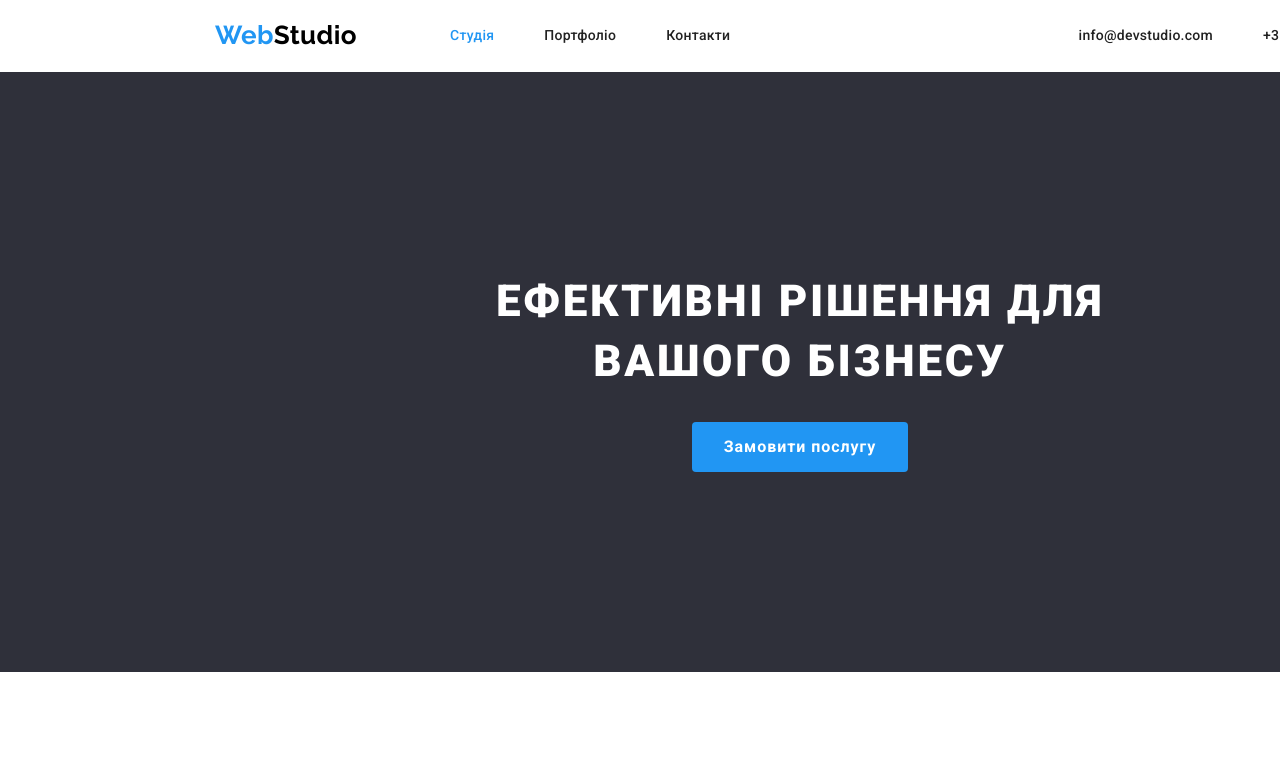
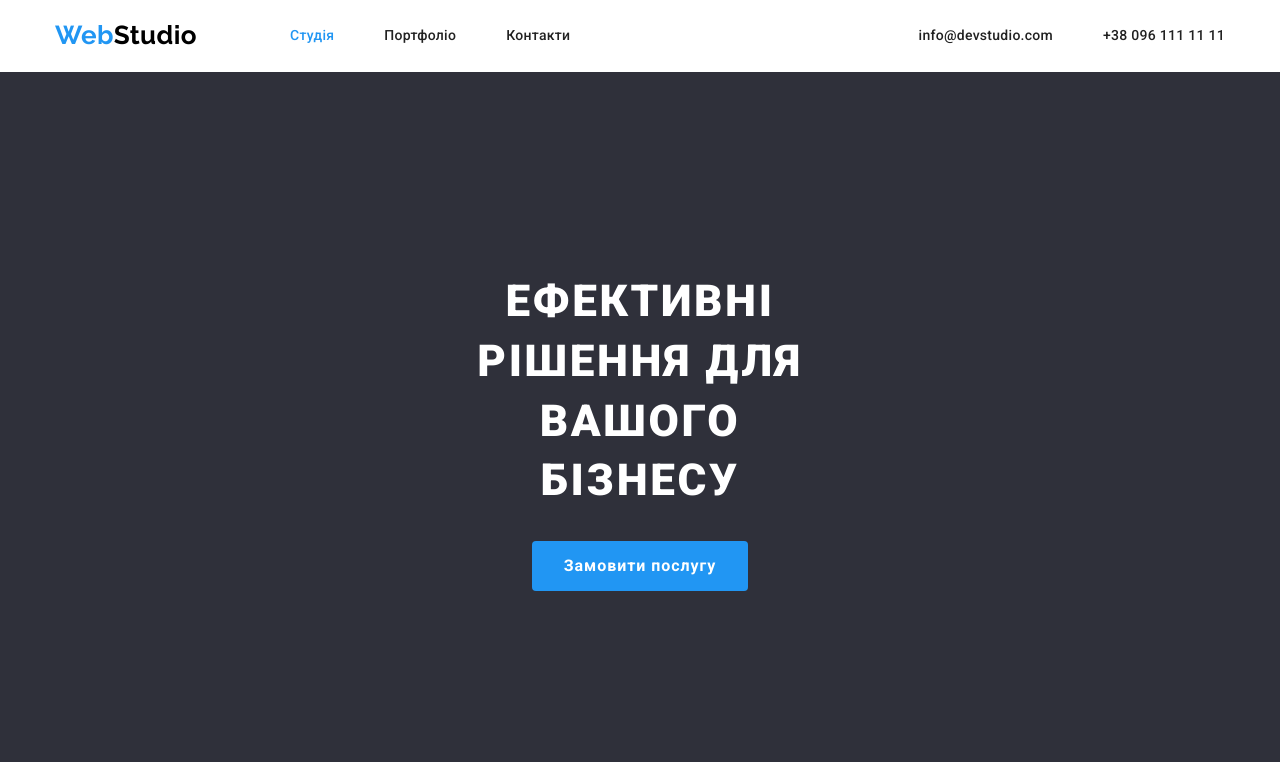
Before and after one commit to VickyBondarenko/goit-markup-hw-03, a plain HTML site: page index.html in a window 1280 px wide. Shown: the top 762 px of the page. Drawn offline with Linux system fonts and the light colour scheme.

Commit message:
fixed width

```diff
--- a/css/styles.css
+++ b/css/styles.css
@@ -10,7 +10,6 @@
 }
 
 body {
-  width: 1600px;
   margin: 0 auto;
 
   background-color: var(--background-white-color);
```
